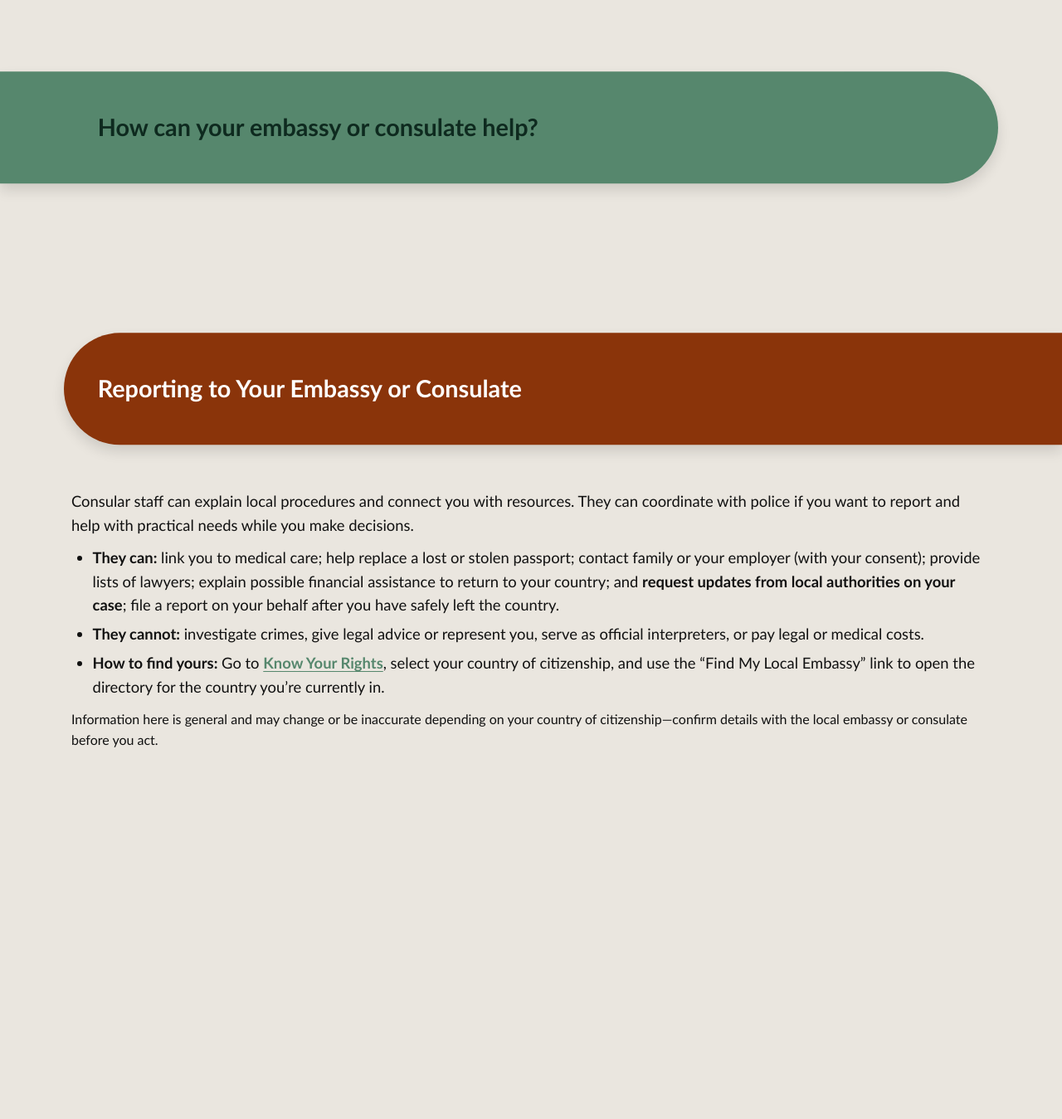
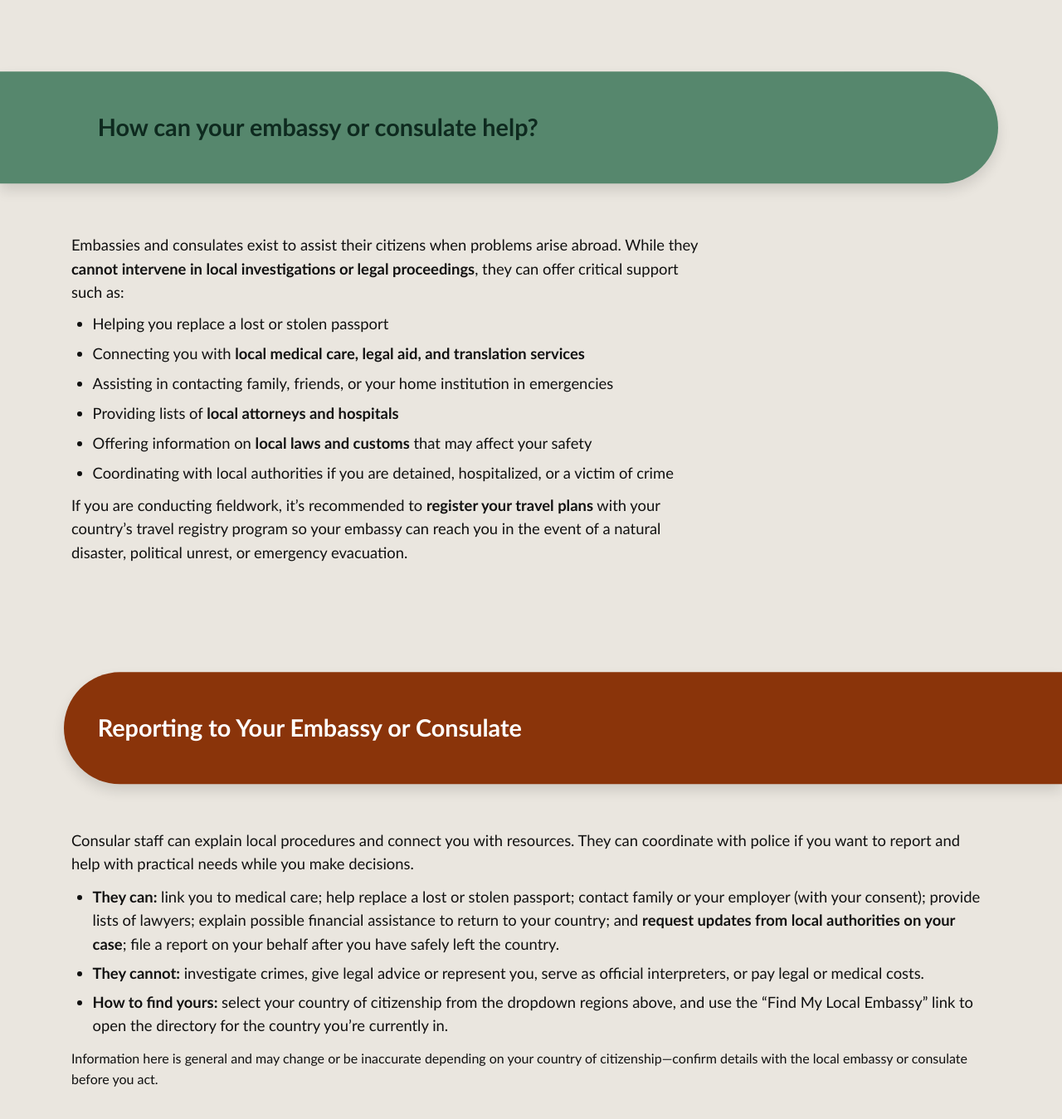
Before and after one commit to AnthroSafetyWarrior/GoldenTrowelProject, a Jekyll site: the page built from _pages/embassy.html, in a window 1280 px wide and 1400 px high, scrolled down 2749 px. Shown: the top 1349 px of the window at 83% size. Built offline with Jekyll 4.4.1, drawn with Linux system fonts in a browser that asks for light colours; before the commit the page ends 3741 px from its top, so only the background shows below that.

Commit message:
updating name

```diff
--- a/_pages/embassy.html
+++ b/_pages/embassy.html
@@ -2572,8 +2572,25 @@ Visit <a href="{{ '/yourrights.html' | relative_url }}">Know Your Rights</a> for
 <section class="section">
   <h2 class="pillhead pill--sage pill--clip-left">How can your embassy or consulate help?</h2>
 
-<div class="intro-title">
-    <p></p>
+ <div class="intro-title">
+    <p style="max-width:72ch; margin-top:.6rem;">
+      Embassies and consulates exist to assist their citizens when problems arise abroad.
+      While they <strong>cannot intervene in local investigations or legal proceedings</strong>,
+      they can offer critical support such as:
+    </p>
+
+    <ul style="margin-top:.6rem; line-height:1.6;">
+      <li>Helping you replace a lost or stolen passport</li>
+      <li>Connecting you with <strong>local medical care, legal aid, and translation services</strong></li>
+      <li>Assisting in contacting family, friends, or your home institution in emergencies</li>
+      <li>Providing lists of <strong>local attorneys and hospitals</strong></li>
+      <li>Offering information on <strong>local laws and customs</strong> that may affect your safety</li>
+      <li>Coordinating with local authorities if you are detained, hospitalized, or a victim of crime</li>
+    </ul>
+
+    <p style="max-width:72ch; margin-top:.6rem;">
+      If you are conducting fieldwork, it’s recommended to <strong>register your travel plans</strong> with your country’s travel registry program so your embassy can reach you in the event of a natural disaster, political unrest, or emergency evacuation.
+    </p>
   </div>
 </section>
 
@@ -2587,7 +2604,7 @@ Visit <a href="{{ '/yourrights.html' | relative_url }}">Know Your Rights</a> for
       <ul>
         <li><strong>They can:</strong> link you to medical care; help replace a lost or stolen passport; contact family or your employer (with your consent); provide lists of lawyers; explain possible financial assistance to return to your country; and <strong>request updates from local authorities on your case</strong>; file a report on your behalf after you have safely left the country.</li>
         <li><strong>They cannot:</strong> investigate crimes, give legal advice or represent you, serve as official interpreters, or pay legal or medical costs.</li>
-        <li><strong>How to find yours:</strong> Go to <a href="{{ '/yourrights.html' | relative_url }}"><strong>Know Your Rights</strong></a>, select your country of citizenship, and use the “Find My Local Embassy” link to open the directory for the country you’re currently in.</li>
+        <li><strong>How to find yours:</strong> select your country of citizenship from the dropdown regions above, and use the “Find My Local Embassy” link to open the directory for the country you’re currently in.</li>
       </ul>
 <p class="lede-note" style="margin-top:.8rem; font-size:1em;">
         Information here is general and may change or be inaccurate depending on your country of citizenship—confirm details with the local embassy or consulate before you act.
```
